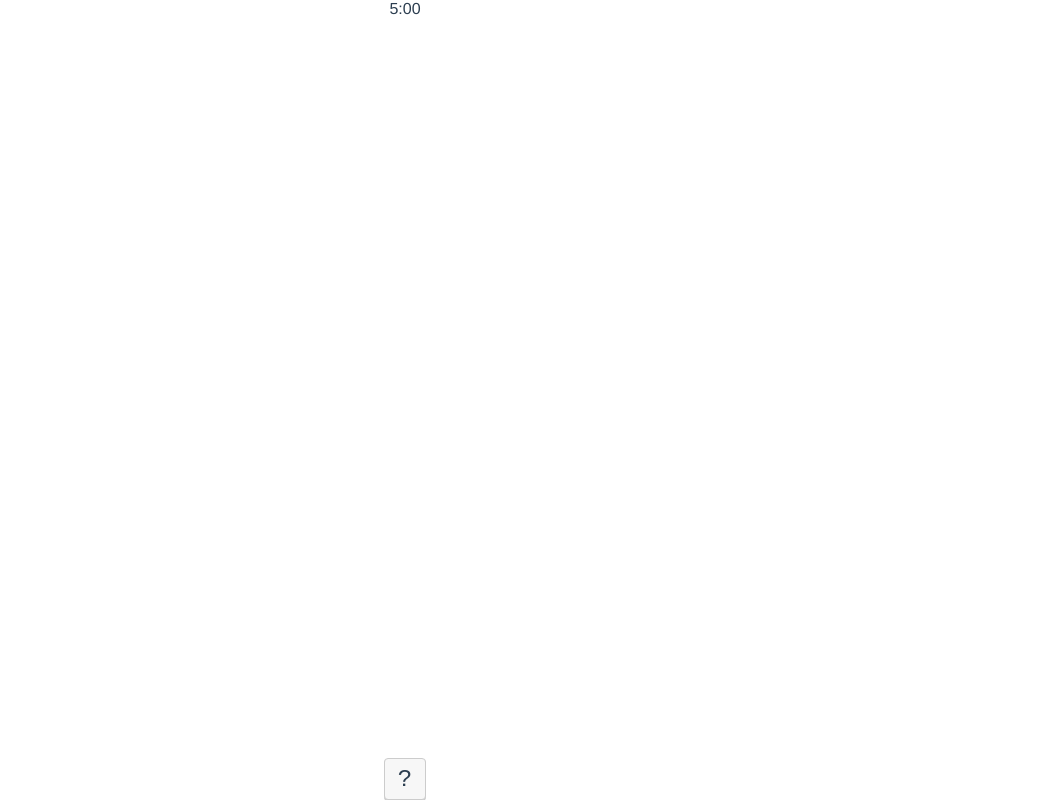
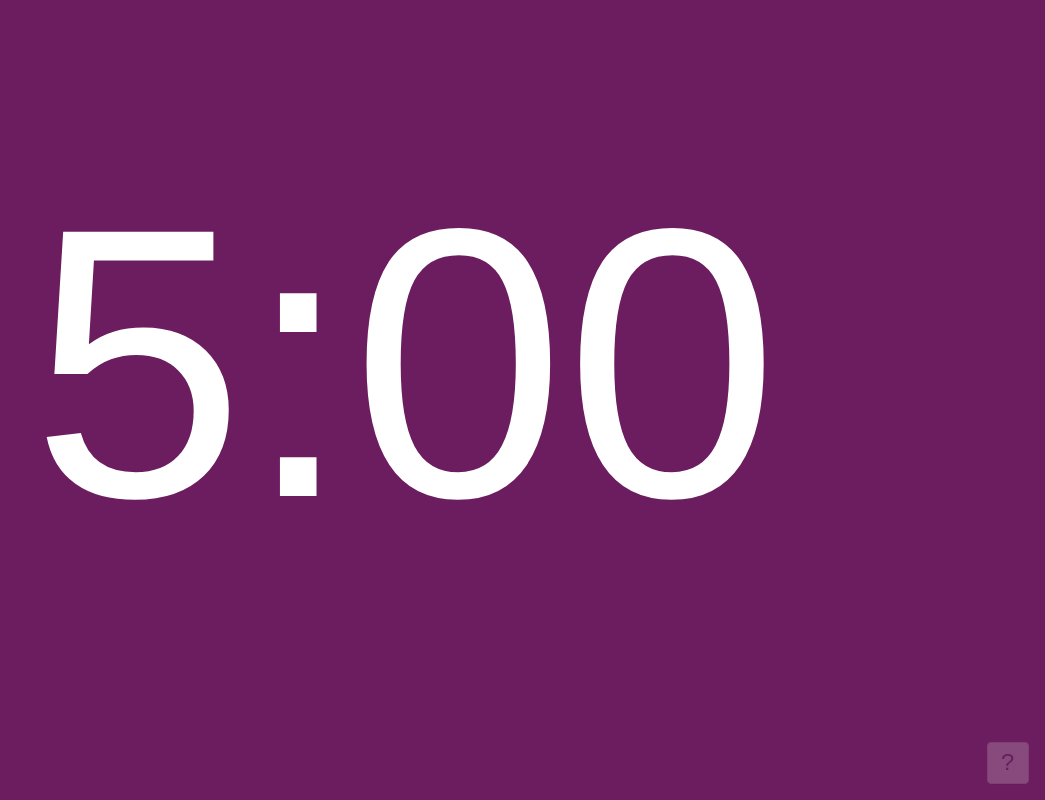
Before and after one commit to xebia/demo-timer, a Vue app: page / in a window 1280 px wide. Shown: the whole page, without its empty margins (235-1280 px from the left). Built offline with nearby package versions, Linux system fonts and the light colour scheme.

Commit message:
Style timer

```diff
--- a/src/App.vue
+++ b/src/App.vue
@@ -1,7 +1,11 @@
 <template>
-  <div class="container">
-    <Time :seconds="seconds" class="time" />
-    <TimerControls class="text" />
+  <div class="app-container">
+    <div class="content">
+      <Time :seconds="seconds" />
+    </div>
+    <footer>
+      <TimerControls />
+    </footer>
   </div>
 </template>
 
@@ -29,19 +33,29 @@ body {
   margin: 0;
 }
 #app {
+  background: #6c1d5f;
+  color: #ffffff;
   font-family: Avenir, Helvetica, Arial, sans-serif;
   -webkit-font-smoothing: antialiased;
   -moz-osx-font-smoothing: grayscale;
   text-align: center;
-  color: #2c3e50;
   height: 100%;
 }
-.container {
+
+.app-container {
   height: 100%;
   display: flex;
   flex-direction: column;
 }
-.time {
+.container {
+  padding: 0 1rem;
+}
+.content {
+  height: 100%;
   flex: 1;
+  padding: 1rem 0;
+}
+footer {
+  padding: 1rem 0;
 }
 </style>
--- a/src/Time.vue
+++ b/src/Time.vue
@@ -1,6 +1,6 @@
 <template>
-  <div>
-    {{ time }}
+  <div class="container">
+    <div class="time-display">{{ time }}</div>
   </div>
 </template>
 
@@ -25,4 +25,15 @@ export default defineComponent({
 });
 </script>
 
-<style scoped></style>
+<style scoped>
+.time-display {
+  height: 100%;
+  font-size: 30vw;
+  display: flex;
+  justify-content: center;
+  align-items: center;
+}
+.container {
+  height: 100%;
+}
+</style>
--- a/src/TimerControls.vue
+++ b/src/TimerControls.vue
@@ -1,5 +1,5 @@
 <template>
-  <div>
+  <div class="container">
     <code>?</code>
     <div v-show="showHelp">HELP</div>
   </div>
@@ -27,8 +27,13 @@ export default defineComponent({
 </script>
 
 <style scoped lang="scss">
+.container {
+  opacity: 0.2;
+  text-align: right;
+}
 code {
   box-shadow: 0 1px 0 rgba(0, 0, 0, 0.2);
+  color: #2c3e50;
   font-size: 1.5rem;
   border: 1px solid #ccc;
   border-radius: 4px;
```
